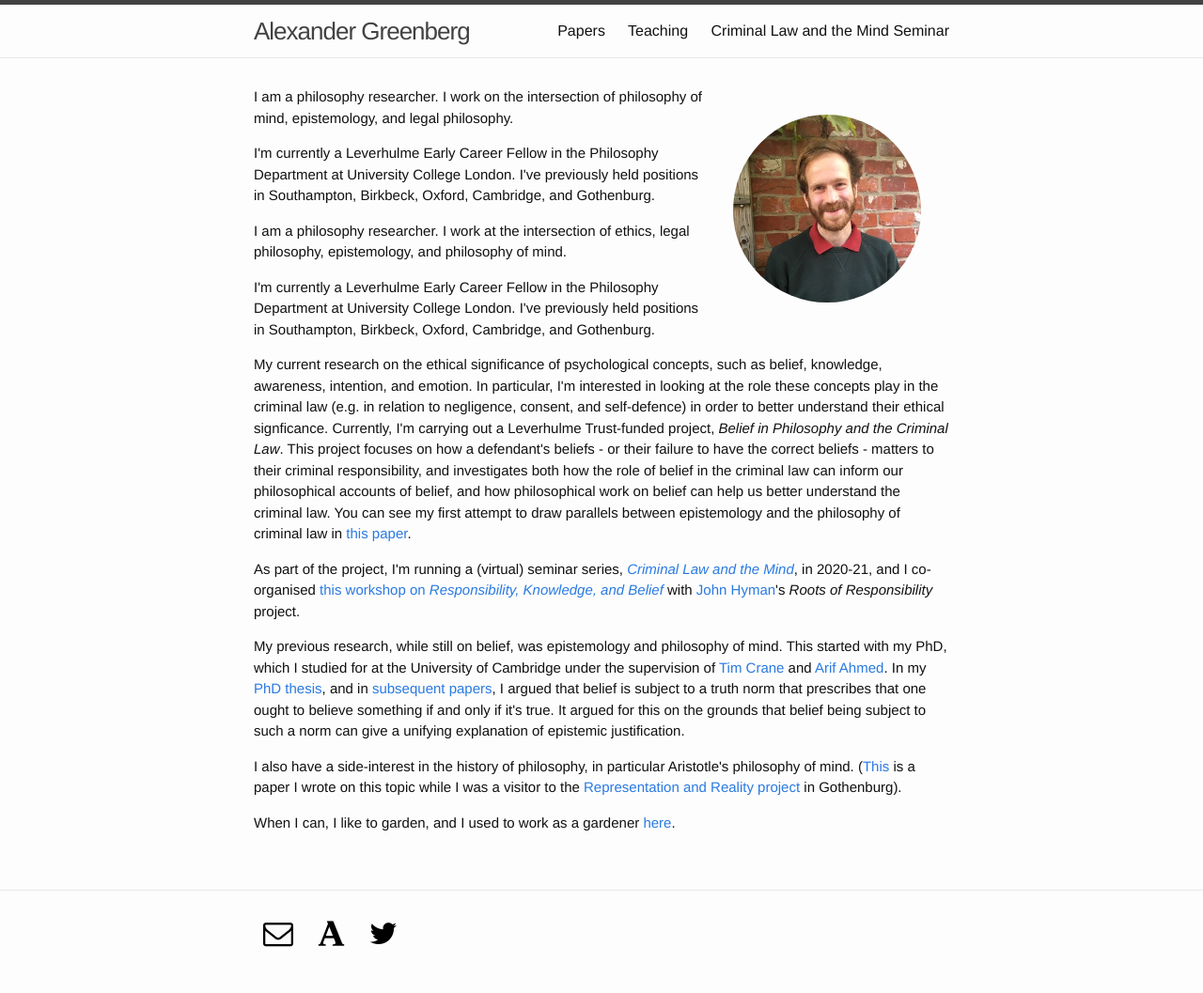
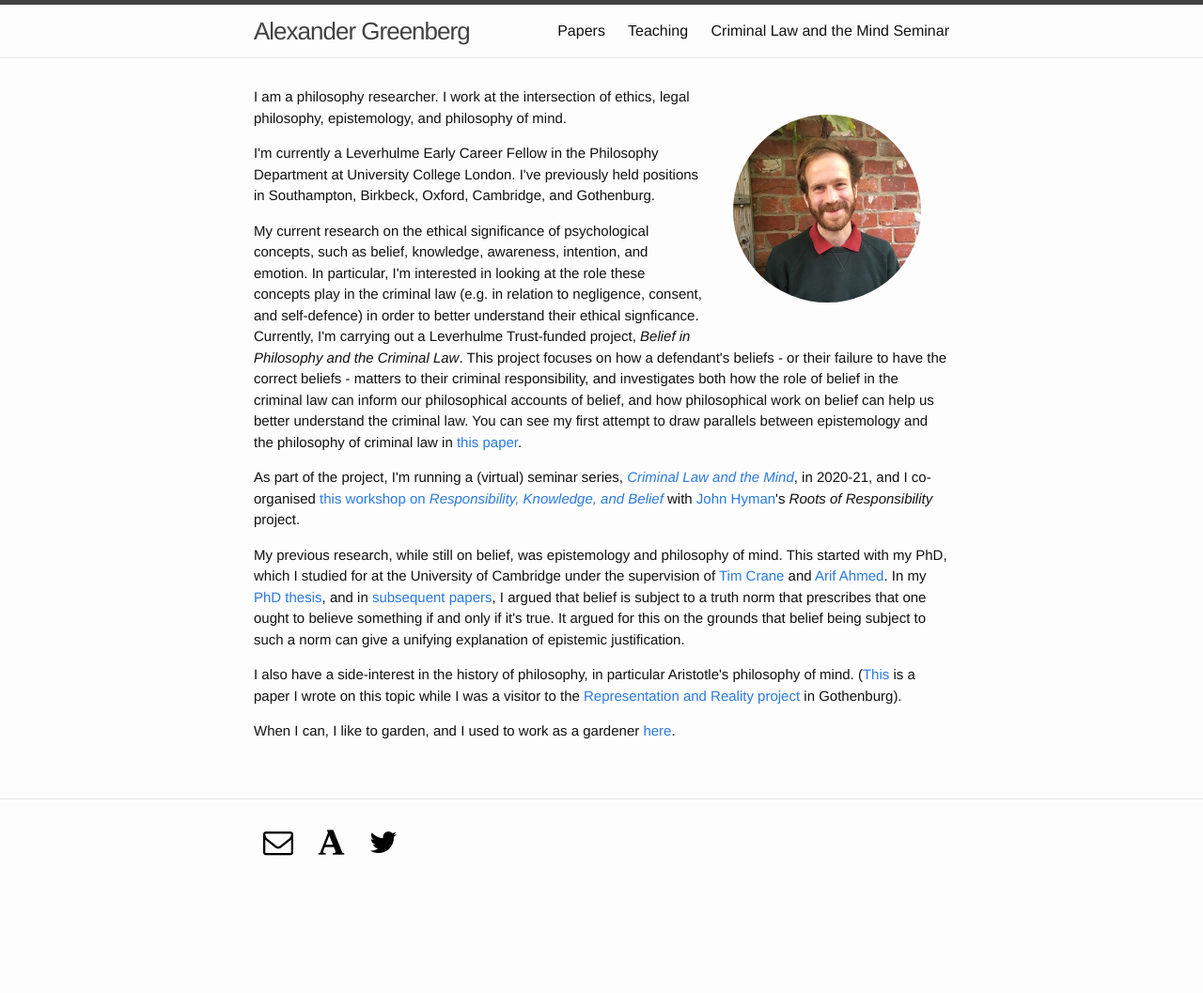
Before and after one commit to alexandergreenberg/alexandergreenberg.github.io, a Jekyll site: the page built from index.html, in a window 1280 px wide. Shown: the whole page at 94% size. Built offline with Jekyll 4.4.1, drawn with Linux system fonts in a browser that asks for light colours; some web fonts are replaced; after the commit the page ends 960 px from its top, so only the background shows below that.

Commit message:
Update index.html

```diff
--- a/index.html
+++ b/index.html
@@ -8,8 +8,6 @@ layout: default
     <img id="profile-picture" src="https://raw.githubusercontent.com/alexandergreenberg/alexandergreenberg.github.io/master/picture.jpg">
     <!-- <p class="photo-credit"><em>Photo by Lucy Campbell</em></p> -->
   </div>
-    <p class="paragraph">I am a philosophy researcher. I work on the intersection of philosophy of mind, epistemology, and legal philosophy.</p>
-    <p class="paragraph">I'm currently a Leverhulme Early Career Fellow in the Philosophy Department at University College London. I've previously held positions in Southampton, Birkbeck, Oxford, Cambridge, and Gothenburg.</p>
     <p class="paragraph">I am a philosophy researcher. I work at the intersection of ethics, legal philosophy, epistemology, and philosophy of mind.</p>
     <p class="paragraph">I'm currently a Leverhulme Early Career Fellow in the Philosophy Department at University College London. I've previously held positions in Southampton, Birkbeck, Oxford, Cambridge, and Gothenburg.</p>
     <p class="paragraph">My current research on the ethical significance of psychological concepts, such as belief, knowledge, awareness, intention, and emotion. In particular, I'm interested in looking at the role these concepts play in the criminal law (e.g. in relation to negligence, consent, and self-defence) in order to better understand their ethical signficance. Currently, I'm carrying out a Leverhulme Trust-funded project, <em>Belief in Philosophy and the Criminal Law</em>. This project focuses on how a defendant's beliefs - or their failure to have the correct beliefs - matters to their criminal responsibility, and investigates both how the role of belief in the criminal law can inform our philosophical accounts of belief, and how philosophical work on belief can help us better understand the criminal law. You can see my first attempt to draw parallels between epistemology and the philosophy of criminal law in <a href="/papers/#negligence">this paper</a>.</p>
```
